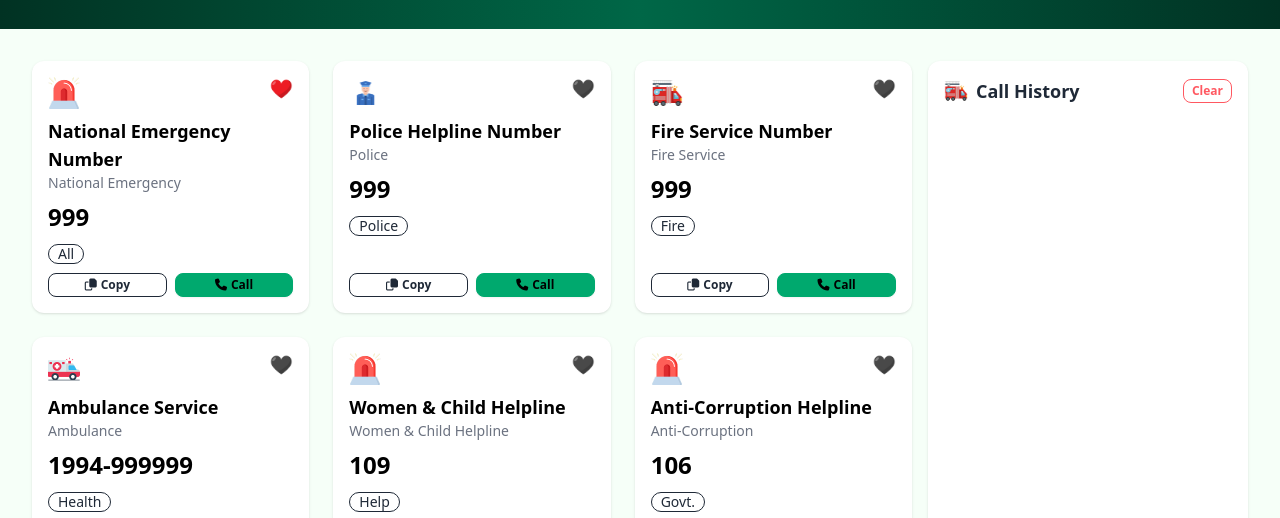
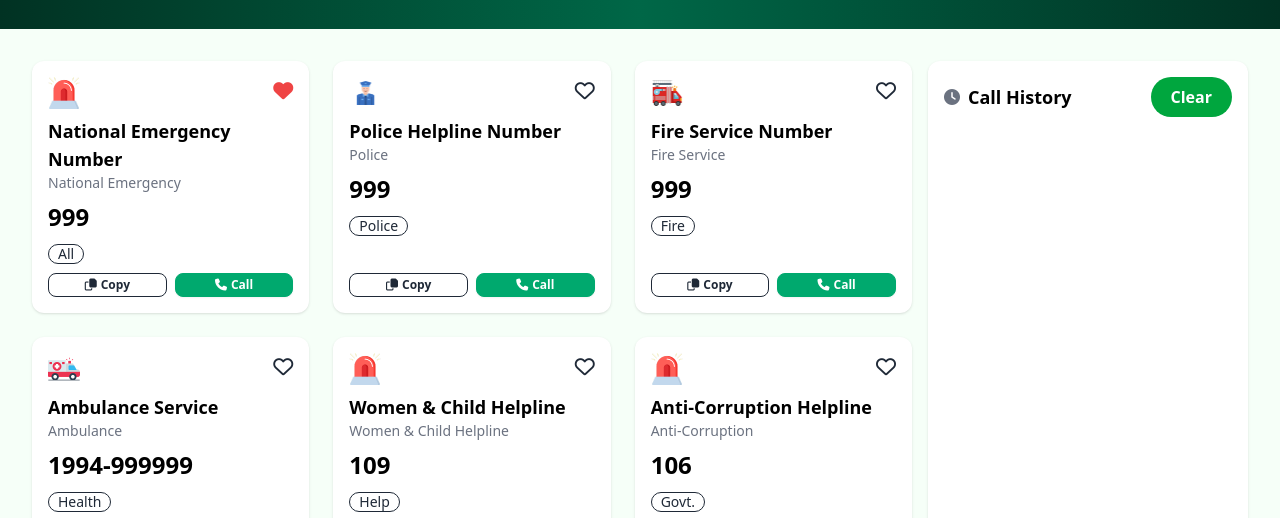
Before and after one commit to rasaleh19/Emergency-Hotline, a plain HTML site: page index.html in a window 1280 px wide. Both pictures are taken after a click on the button 281 px from the left and 360 px from the top of the page. Shown: the part 271-789 px from the top of the page. Drawn offline with nearby package versions, Linux system fonts and the light colour scheme.

Commit message:
History Section updated

```diff
--- a/index.html
+++ b/index.html
@@ -95,11 +95,13 @@
       <aside class="w-full md:w-80 bg-white rounded-xl shadow p-4">
         <div class="flex items-center justify-between mb-2">
           <div class="flex items-center gap-2">
-            <img src="assets/fire-service.png" class="w-6 h-6" />
-            <h2 class="font-bold text-lg">Call History</h2>
+            <!-- <img src="assets/fire-service.png" class="w-6 h-6" /> -->
+            <i class="fa-solid fa-clock text-gray-500"></i>
+            <h2 class="font-bold text-black text-lg">Call History</h2>
           </div>
           <button
-            class="btn btn-xs btn-outline btn-error"
+            class="text-white font-semibold rounded-full px-5 py-2 transition-all"
+            style="background: #00a63e"
             onclick="clearHistory()"
           >
             Clear
--- a/script.js
+++ b/script.js
@@ -81,15 +81,15 @@ function renderCards() {
     <div class="card bg-white shadow rounded-xl p-4 relative flex flex-col">
       <div class="flex items-center mb-2 relative">
         <img src="${s.icon}" class="w-8 h-8"/>
-        <button onclick="toggleFav(${i})"
+          <button onclick="toggleFav(${i})"
                 class="absolute top-0 right-0"
                 style="background:transparent;border:none;padding:0;">
-          <img src="assets/heart.png"
-               id="fav${i}"
-               class="w-6 h-6 transition-all ${
-                 favs.includes(i) ? "" : "grayscale"
-               }"
-               alt="heart" />
+          <i id="fav${i}"
+             class="${
+               favs.includes(i)
+                 ? "fa-solid fa-heart text-red-500"
+                 : "fa-regular fa-heart text-black-500"
+             } text-xl transition-all"></i>
         </button>
       </div>
       <h3 class="font-bold text-black text-lg">${s.name}</h3>
@@ -105,7 +105,7 @@ function renderCards() {
           <i class="fa-regular fa-copy"></i>
           Copy
         </button>
-        <button class="btn btn-xs btn-success flex-1 flex items-center gap-1" onclick="callService('${
+        <button class="btn btn-xs btn-success flex-1 flex items-center gap-1 text-white" onclick="callService('${
           s.name
         }','${s.number}',${i})">
           <i class="fa-solid fa-phone"></i>
@@ -125,10 +125,12 @@ function renderHistory() {
   ul.innerHTML = callHistory
     .map(
       (h) => `
-    <li class="border-b pb-2">
-      <b>${h.name}</b><br>
-      ${h.number}<br>
-      <span class="text-xs text-gray-400">${h.time}</span>
+    <li class="bg-gray-100 rounded-lg p-2 mb-2">
+      <div class="flex justify-between">
+        <span class="font-bold text-black">${h.name}</span>
+        <span class="text-xs text-black">${h.time}</span>
+      </div>
+      <div class="text-black text-sm">${h.number}</div>
     </li>
   `
     )
@@ -137,13 +139,18 @@ function renderHistory() {
 
 // Heart icon logic
 function toggleFav(idx) {
+  const favIcon = document.getElementById("fav" + idx);
+
   if (favs.includes(idx)) {
     favs = favs.filter((i) => i !== idx);
+    favIcon.className =
+      "fa-regular fa-heart text-gray-600 text-xl transition-all";
   } else {
     favs.push(idx);
+    favIcon.className = "fa-solid fa-heart text-red-500 text-xl transition-all";
   }
+
   document.getElementById("favCount").textContent = favs.length;
-  renderCards();
 }
 
 // Copy logic
```
